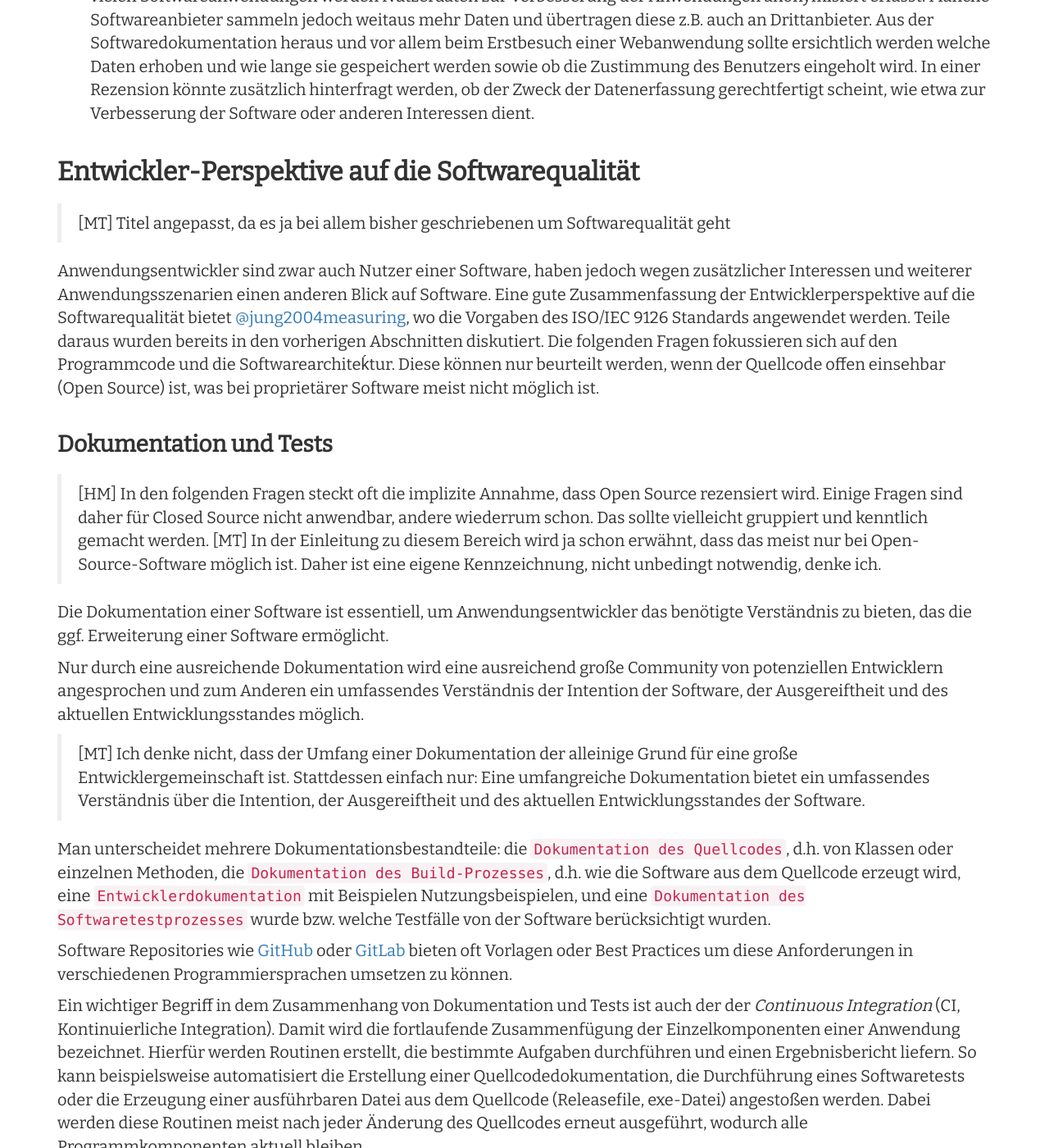
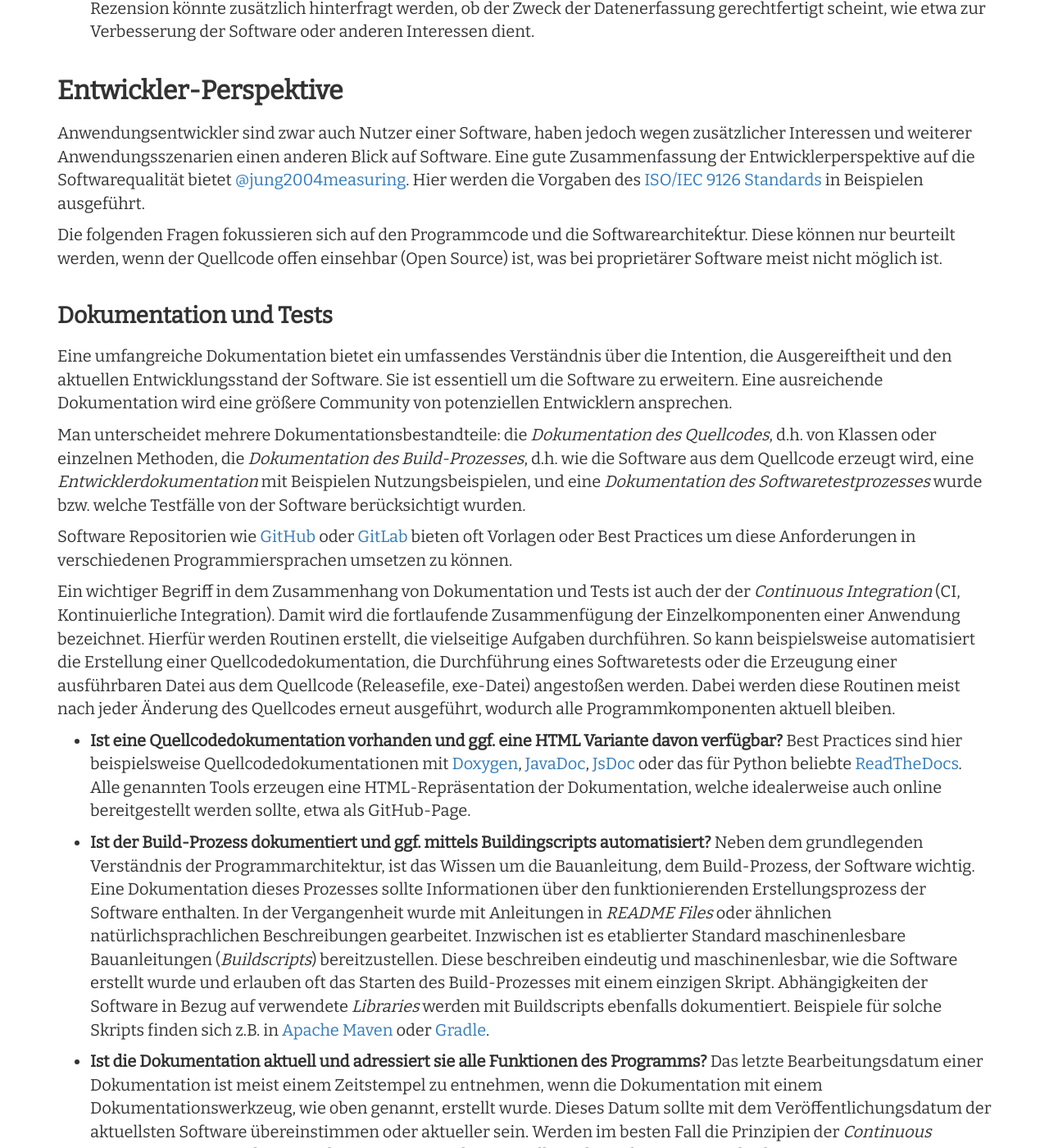
Before and after one commit to Research-Squirrel-Engineers/Impuls_SoftwareRezensionen_DGUF, a Jekyll site: the page built from Draft.md, in a window 1280 px wide and 1400 px high, scrolled down 14698 px. Shown: the whole window at 82% size. Built offline with Jekyll 4.4.1, drawn with Linux system fonts in a browser that asks for light colours; nearby versions of some CDN libraries; some of the changed text lies outside the part shown.

Commit message:
gemeinsame Arbeit am Text

```diff
--- a/Draft.md
+++ b/Draft.md
@@ -249,47 +249,34 @@ Eingabe- und Ausgabedatenformate beeinflussen die Kompatibilität zu anderen Anw
 
 * **Gibt es eine Programmierschnittstelle (API)?** Neben der Bedienbarkeit durch einen Menschen, ist auch eine maschinelle Ansteuerung der Software wichtig. Nur so können beispielsweise komplexe Prozesse mit mehreren Softwarekomponenten komplett automatisiert werden. Eine API gewährleistet dies. Sie sollte möglichst offen und ggf. mittels eines Standards wie [OpenAPI](https://www.openapis.org) dokumentiert sein. Ein  Beispiel für APIs sind die Schnittstellen von Wikidata, an die man automatisierte Datenabfragen stellen kann.
 
-#### Konformität mit Regelungen zum Datenschutz, Fragen der Privacy und der Datensparsamkeit
-
-> [MT] Ich glaube 'Fragen der Privacy' kann weg, da das ja in Datenschutz und Datensparsamkeit enthalten ist.
+#### Konformität mit Regelungen zum Datenschutz und der Datensparsamkeit
 
 Für den Einsatz in der universitären Forschung und der Lehre entscheidet die Frage nach dem Datenschutz vielfach darüber, ob die Software überhaupt genutzt werden darf. Eine Einschätzung der Regelungen, sofern sie sich nicht eindeutig auf die europäischen Rahmenrichtlinien beziehen, ist teilweise jedoch kaum möglich und Gegenstand von juristischen Diskussionen. Auch hier kann die Rezension bereits durch den Hinweis auf das Thema einen wichtigen Service für die Leser bringen. Dies gilt auch für Datensparsamkeit und das Hinterfragen von Registrierungsvorgängen, Cookies und ähnlichem.
-
 
 * **Werden die Gesetze (z.B. zu Datenschutz, Kartendarstellungen etc.) des Einsatzlandes durch die Software eingehalten?** Es muss damit gerechnet werden, dass die Software in verschiedenen Regionen und Ländern verwendet wird,  welche jeweils spezifische Gesetze haben, die sich auf die  Ausführung/Installation der Software auswirken. Ein Beispiel sind Grenzen auf Kartendarstellungen, die wegen Grenzkonflikten wie etwa der um Kashmir, zu unterschiedlichen Darstellungen in Indien, Pakistan, China und den übrigen Staaten führt. Ein weiteres Beispiel ist die EU-weite Datenschutzgrundverordnung.
 
 * **Welche Daten speichert die Anwendung zu welchem Zweck und wie lange? Werden Daten an Dritte übertragen?** In vielen Softwareanwendungen werden Nutzerdaten zur Verbesserung der Anwendungen anonymisiert erfasst. Manche Softwareanbieter sammeln jedoch weitaus mehr Daten und übertragen diese z.B. auch an Drittanbieter. Aus der Softwaredokumentation heraus und vor allem beim Erstbesuch einer Webanwendung sollte ersichtlich werden welche Daten erhoben und wie lange sie gespeichert werden sowie ob die Zustimmung des Benutzers eingeholt wird. In einer Rezension könnte zusätzlich hinterfragt werden, ob der Zweck der Datenerfassung gerechtfertigt scheint, wie etwa zur Verbesserung der Software oder anderen Interessen dient.
 
 
-### Entwickler-Perspektive auf die Softwarequalität
-> [MT] Titel angepasst, da es ja bei allem bisher geschriebenen um Softwarequalität geht
+### Entwickler-Perspektive
 
-Anwendungsentwickler sind zwar auch Nutzer einer Software, haben jedoch wegen zusätzlicher Interessen und weiterer Anwendungsszenarien einen anderen Blick auf Software. Eine gute Zusammenfassung der Entwicklerperspektive auf die Softwarequalität bietet [@jung2004measuring](#jung2004measuring), wo die Vorgaben des ISO/IEC 9126 Standards angewendet werden. Teile daraus wurden  bereits in den vorherigen Abschnitten diskutiert. Die folgenden Fragen fokussieren sich auf den Programmcode und die Softwarearchiteḱtur. Diese können nur beurteilt werden, wenn der Quellcode offen einsehbar (Open Source) ist, was bei proprietärer Software meist nicht möglich ist.
+Anwendungsentwickler sind zwar auch Nutzer einer Software, haben jedoch wegen zusätzlicher Interessen und weiterer Anwendungsszenarien einen anderen Blick auf Software. Eine gute Zusammenfassung der Entwicklerperspektive auf die Softwarequalität bietet [@jung2004measuring](#jung2004measuring). Hier werden die Vorgaben des [ISO/IEC 9126 Standards](https://de.wikipedia.org/wiki/ISO/IEC_9126) in Beispielen ausgeführt.
 
+Die folgenden Fragen fokussieren sich auf den Programmcode und die Softwarearchiteḱtur. Diese können nur beurteilt werden, wenn der Quellcode offen einsehbar (Open Source) ist, was bei proprietärer Software meist nicht möglich ist.
 
 #### Dokumentation und Tests
 
-> [HM] In den folgenden Fragen steckt oft die implizite Annahme, dass Open Source rezensiert wird. Einige Fragen sind daher für Closed Source nicht anwendbar, andere wiederrum schon. Das sollte vielleicht gruppiert und kenntlich gemacht werden.
-> [MT] In der Einleitung zu diesem Bereich wird ja schon erwähnt, dass das meist nur bei Open-Source-Software möglich ist. Daher ist eine eigene Kennzeichnung, nicht unbedingt notwendig, denke ich.
+Eine umfangreiche Dokumentation bietet ein umfassendes Verständnis über die Intention, die Ausgereiftheit und den aktuellen Entwicklungsstand der Software. Sie ist essentiell um die Software zu erweitern. Eine ausreichende Dokumentation wird eine größere Community von potenziellen Entwicklern ansprechen.
 
-Die Dokumentation einer Software ist essentiell, um Anwendungsentwickler das benötigte Verständnis zu bieten, das die ggf. Erweiterung einer Software ermöglicht.
+Man unterscheidet mehrere Dokumentationsbestandteile: die *Dokumentation des Quellcodes*, d.h. von Klassen oder einzelnen Methoden, die *Dokumentation des Build-Prozesses*, d.h. wie die Software aus dem Quellcode erzeugt wird, eine *Entwicklerdokumentation* mit Beispielen Nutzungsbeispielen, und eine *Dokumentation des Softwaretestprozesses* wurde bzw. welche Testfälle von der Software berücksichtigt wurden.
 
-Nur durch eine ausreichende Dokumentation wird eine ausreichend große Community von potenziellen Entwicklern angesprochen und zum Anderen ein umfassendes Verständnis der Intention der Software, der Ausgereiftheit und des aktuellen Entwicklungsstandes möglich.
+Software Repositorien wie [GitHub](https://github.com) oder [GitLab](https://gitlab.com) bieten oft Vorlagen oder Best Practices um diese Anforderungen in verschiedenen Programmiersprachen umsetzen zu können.
 
-> [MT] Ich denke nicht, dass der Umfang einer Dokumentation der alleinige Grund für eine große Entwicklergemeinschaft ist.
-Stattdessen einfach nur: Eine umfangreiche Dokumentation bietet ein umfassendes Verständnis über die Intention, der Ausgereiftheit und des aktuellen Entwicklungsstandes der Software.
-
-Man unterscheidet mehrere Dokumentationsbestandteile: die `Dokumentation des Quellcodes`, d.h. von Klassen oder einzelnen Methoden, die `Dokumentation des Build-Prozesses`, d.h. wie die Software aus dem Quellcode erzeugt wird, eine `Entwicklerdokumentation` mit Beispielen Nutzungsbeispielen, und eine `Dokumentation des Softwaretestprozesses` wurde bzw. welche Testfälle von der Software berücksichtigt wurden.
-
-Software Repositories wie [GitHub](https://github.com) oder [GitLab](https://gitlab.com) bieten oft Vorlagen oder Best Practices um diese Anforderungen in verschiedenen Programmiersprachen umsetzen zu können.
-
-Ein wichtiger Begriff in dem Zusammenhang von Dokumentation und Tests ist auch der der *Continuous Integration* (CI, Kontinuierliche Integration). Damit wird die fortlaufende Zusammenfügung der Einzelkomponenten einer Anwendung bezeichnet. Hierfür werden Routinen erstellt, die bestimmte Aufgaben durchführen und einen Ergebnisbericht liefern. So kann beispielsweise automatisiert die Erstellung einer Quellcodedokumentation, die Durchführung eines Softwaretests oder die Erzeugung einer ausführbaren Datei aus dem Quellcode (Releasefile, exe-Datei) angestoßen werden. Dabei werden diese Routinen meist nach jeder Änderung des Quellcodes erneut ausgeführt, wodurch alle Programmkomponenten aktuell bleiben.
-
-> [MT] CI-Erläuterung hier eingefügt. Bitte nochmal gegenlesen, ob die Erklärung passt und sich gut in den Text eingliedert.
+Ein wichtiger Begriff in dem Zusammenhang von Dokumentation und Tests ist auch der der *Continuous Integration* (CI, Kontinuierliche Integration). Damit wird die fortlaufende Zusammenfügung der Einzelkomponenten einer Anwendung bezeichnet. Hierfür werden Routinen erstellt, die vielseitige Aufgaben durchführen. So kann beispielsweise automatisiert die Erstellung einer Quellcodedokumentation, die Durchführung eines Softwaretests oder die Erzeugung einer ausführbaren Datei aus dem Quellcode (Releasefile, exe-Datei) angestoßen werden. Dabei werden diese Routinen meist nach jeder Änderung des Quellcodes erneut ausgeführt, wodurch alle Programmkomponenten aktuell bleiben.
 
 * **Ist eine Quellcodedokumentation vorhanden und ggf. eine HTML Variante davon verfügbar?** Best Practices sind hier beispielsweise Quellcodedokumentationen mit [Doxygen](https://www.doxygen.nl/index.html), [JavaDoc](http://www.oracle.com/technetwork/java/javase/documentation/javadoc-137458.html), [JsDoc](https://jsdoc.app) oder das für Python beliebte [ReadTheDocs](https://readthedocs.org). Alle genannten Tools erzeugen eine HTML-Repräsentation der Dokumentation, welche idealerweise auch online bereitgestellt werden sollte, etwa als GitHub-Page.
 
-* **Ist der Build-Prozess dokumentiert und ggf. mittels Buildingscripts automatisiert?** Neben dem grundlegenden Verständnis der Programmarchitektur, ist das Wissen um die Bauanleitung, dem Build-Prozess, der Software wichtig. Eine Dokumentation dieses Prozesses sollte Informationen über den funktionierenden Erstellungsprozess der Software enthalten. In der Vergangenheit wurde mit Anleitungen in *README Files* oder ähnlichen natürlichsprachlichen Beschreibungen gearbeitet. Inzwischen ist es etablierter Standard maschinenlesbare Bauanleitungen (*Buildscripts*) bereitzustellen. Diese beschreiben eindeutig und maschinenlesbar, wie die Software erstellt wurde und erlauben oft das Starten des Build-Prozesses mit einem einzigen Skript. Abhängigkeiten der Software in Bezug auf verwendete *Libraries* werden mit Buildscripts ebenfalls dokumentiert. Beispiele für solche Skripts finden sich z.B. in [Apache Maven](https://maven.apache.org) oder [Gradle](https://gradle.org)
+* **Ist der Build-Prozess dokumentiert und ggf. mittels Buildingscripts automatisiert?** Neben dem grundlegenden Verständnis der Programmarchitektur, ist das Wissen um die Bauanleitung, dem Build-Prozess, der Software wichtig. Eine Dokumentation dieses Prozesses sollte Informationen über den funktionierenden Erstellungsprozess der Software enthalten. In der Vergangenheit wurde mit Anleitungen in *README Files* oder ähnlichen natürlichsprachlichen Beschreibungen gearbeitet. Inzwischen ist es etablierter Standard maschinenlesbare Bauanleitungen (*Buildscripts*) bereitzustellen. Diese beschreiben eindeutig und maschinenlesbar, wie die Software erstellt wurde und erlauben oft das Starten des Build-Prozesses mit einem einzigen Skript. Abhängigkeiten der Software in Bezug auf verwendete *Libraries* werden mit Buildscripts ebenfalls dokumentiert. Beispiele für solche Skripts finden sich z.B. in [Apache Maven](https://maven.apache.org) oder [Gradle](https://gradle.org).
 
 * **Ist die Dokumentation aktuell und adressiert sie alle Funktionen des Programms?** Das letzte Bearbeitungsdatum einer Dokumentation ist meist einem Zeitstempel zu entnehmen, wenn die Dokumentation mit einem Dokumentationswerkzeug, wie oben genannt, erstellt wurde. Dieses Datum sollte mit dem Veröffentlichungsdatum der aktuellsten Software übereinstimmen oder aktueller sein. Werden im besten Fall die Prinzipien der *Continuous Integration* angewendet, so ist die Erzeugung und Bereitstellung der Dokumentation direkt mit im Entwicklungsprozess der Anwendung integriert, wie beispielsweise das [GitHub Repository des SPARQLing Unicorn QGIS Plugins](https://github.com/sparqlunicorn/sparqlunicornGoesGIS). Hier erstellt ein automatisierter Prozess die Dokumentation bei jeder Veränderung des Quellcodes neu und publiziert sie auf der [GitHub Page des Repositories](https://sparqlunicorn.github.io/sparqlunicornGoesGIS/).
 
```
